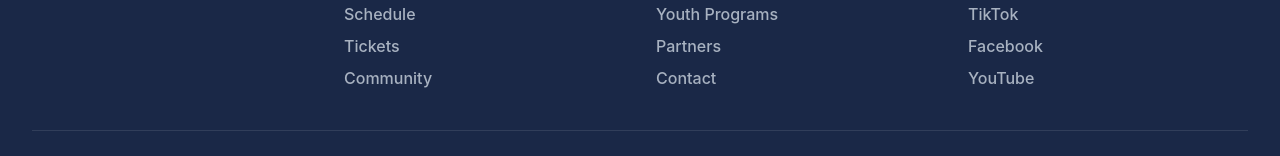
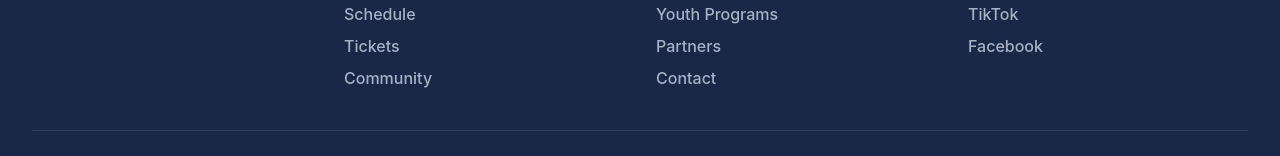
Before and after one commit to dmcsparren/ac-newport, a React (Vite) app: page /community in a window 1280 px wide. Shown: the part 943-1099 px from the top of the page. Built offline with nearby package versions, Linux system fonts and the light colour scheme; the HTML template or start-up script is replaced by a standard one.

Commit message:
drop youtube href

```diff
--- a/src/components/Footer/Footer.tsx
+++ b/src/components/Footer/Footer.tsx
@@ -38,7 +38,6 @@ const Footer = () => {
             <a href="https://instagram.com/athletic_club_newport" target="_blank" rel="noopener noreferrer" aria-label="Instagram">Instagram</a>
             <a href="https://tiktok.com/@athletic_club_newport" target="_blank" rel="noopener noreferrer" aria-label="TikTok">TikTok</a>
             <a href="https://facebook.com/acnewport" target="_blank" rel="noopener noreferrer" aria-label="Facebook">Facebook</a>
-            <a href="https://youtube.com/@acnewport" target="_blank" rel="noopener noreferrer" aria-label="YouTube">YouTube</a>
           </div>
         </div>
       </div>
```
